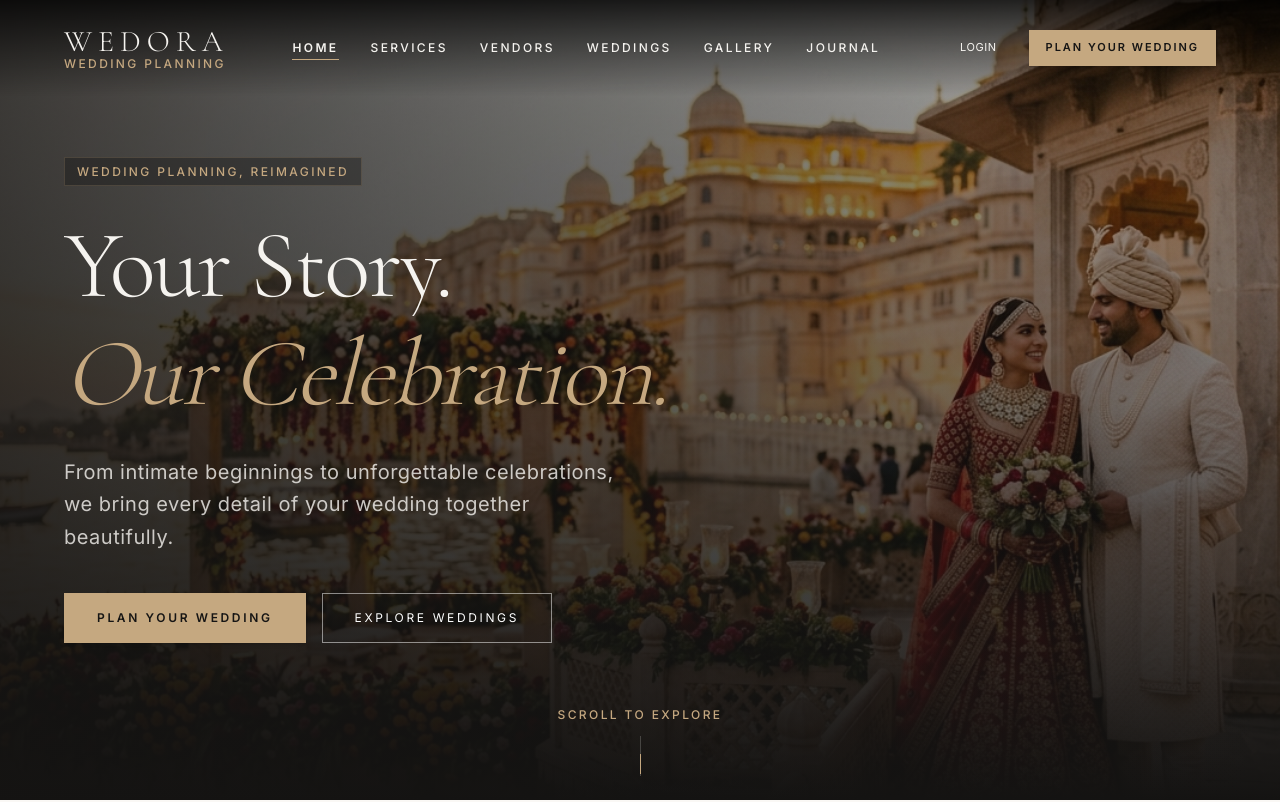
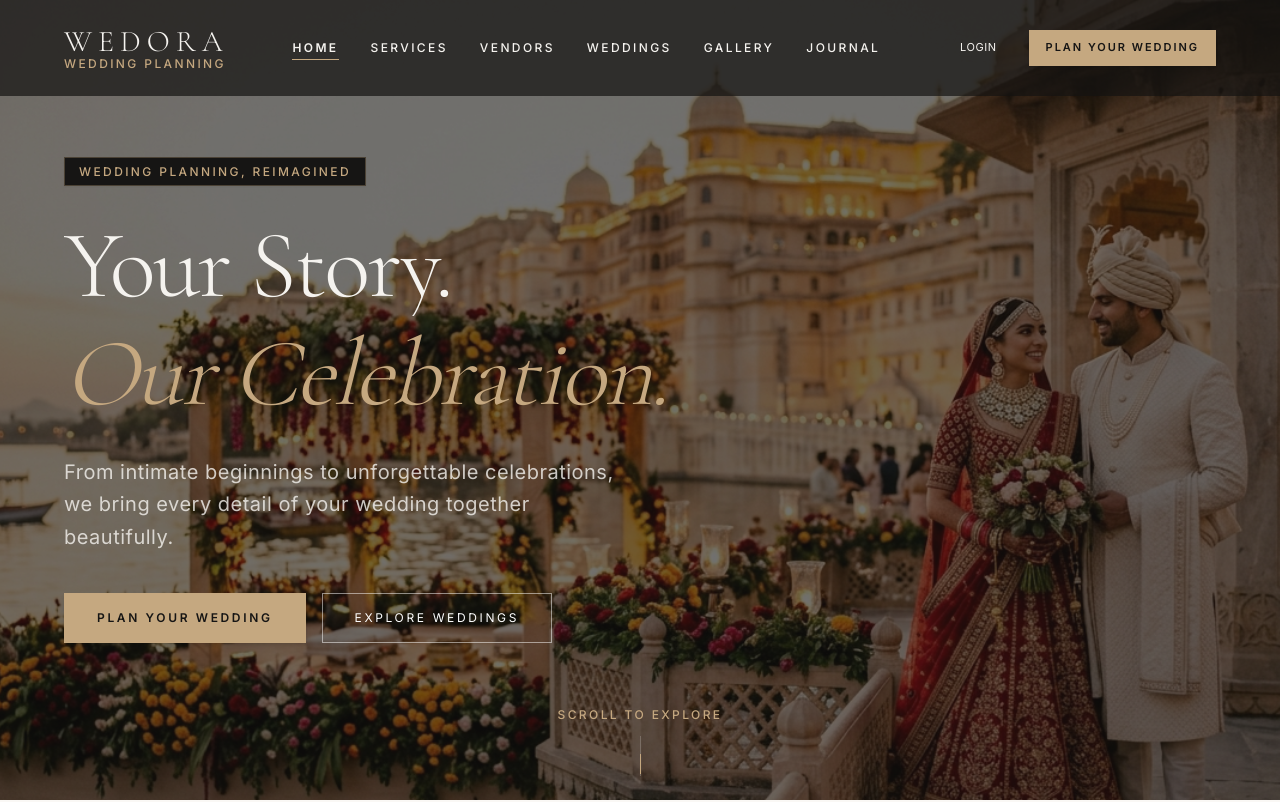
Before and after one commit to Aboli434/Wedora, a Next.js app: page / in a window 1280 px wide. Shown: the top 802 px of the page. Built offline with nearby package versions, Linux system fonts and the light colour scheme.

Commit message:
Complete visual QA and polish pass: enforce solid editorial surfaces, eliminate remaining glassmorphism/gradient overlays across all 10 homepage sections

```diff
--- a/src/components/layout/Navbar.tsx
+++ b/src/components/layout/Navbar.tsx
@@ -117,8 +117,8 @@ export function Navbar() {
         className={cn(
           "fixed top-0 left-0 right-0 z-50 w-full transition-all duration-500 ease-out",
           isScrolled
-            ? "h-16 bg-[var(--bg-primary)]/95 backdrop-blur-md border-b border-[var(--border-subtle)] shadow-xs text-[var(--text-primary)]"
-            : "h-24 bg-gradient-to-b from-black/80 to-transparent text-[var(--text-light)]"
+            ? "h-16 bg-[var(--bg-primary)] border-b border-[var(--border-subtle)] shadow-xs text-[var(--text-primary)]"
+            : "h-24 bg-[#141312]/70 text-[var(--text-light)]"
         )}
       >
         <Container size="lg" className="h-full">
--- a/src/components/sections/home/HeroContent.tsx
+++ b/src/components/sections/home/HeroContent.tsx
@@ -44,7 +44,7 @@ export function HeroContent() {
     >
       {/* Eyebrow */}
       <motion.div variants={itemVariants} className="inline-block">
-        <span className="caption tracking-[0.3em] text-[var(--accent-gold)] bg-[var(--bg-dark)]/40 px-3 py-1.5 border border-[var(--accent-gold)]/20 backdrop-blur-xs">
+        <span className="caption tracking-[0.3em] text-[var(--accent-gold)] bg-[#161514] px-3.5 py-1.5 border border-[var(--accent-gold)]/30 shadow-xs">
           Wedding Planning, Reimagined
         </span>
       </motion.div>
--- a/src/components/sections/home/HeroMedia.tsx
+++ b/src/components/sections/home/HeroMedia.tsx
@@ -103,9 +103,8 @@ export function HeroMedia({
         )}
       </motion.div>
 
-      {/* Editorial Sophisticated Gradient Overlay for Visual Balance & Readability */}
-      <div className="absolute inset-0 bg-gradient-to-t from-[#141312] via-[#141312]/50 to-[#141312]/25 pointer-events-none" />
-      <div className="absolute inset-0 bg-gradient-to-r from-[#141312]/75 via-[#141312]/40 to-transparent pointer-events-none" />
+      {/* Editorial Dark Solid Overlay for Visual Balance & Readability */}
+      <div className="absolute inset-0 bg-[#141312]/60 pointer-events-none" />
     </div>
   );
 }
```
